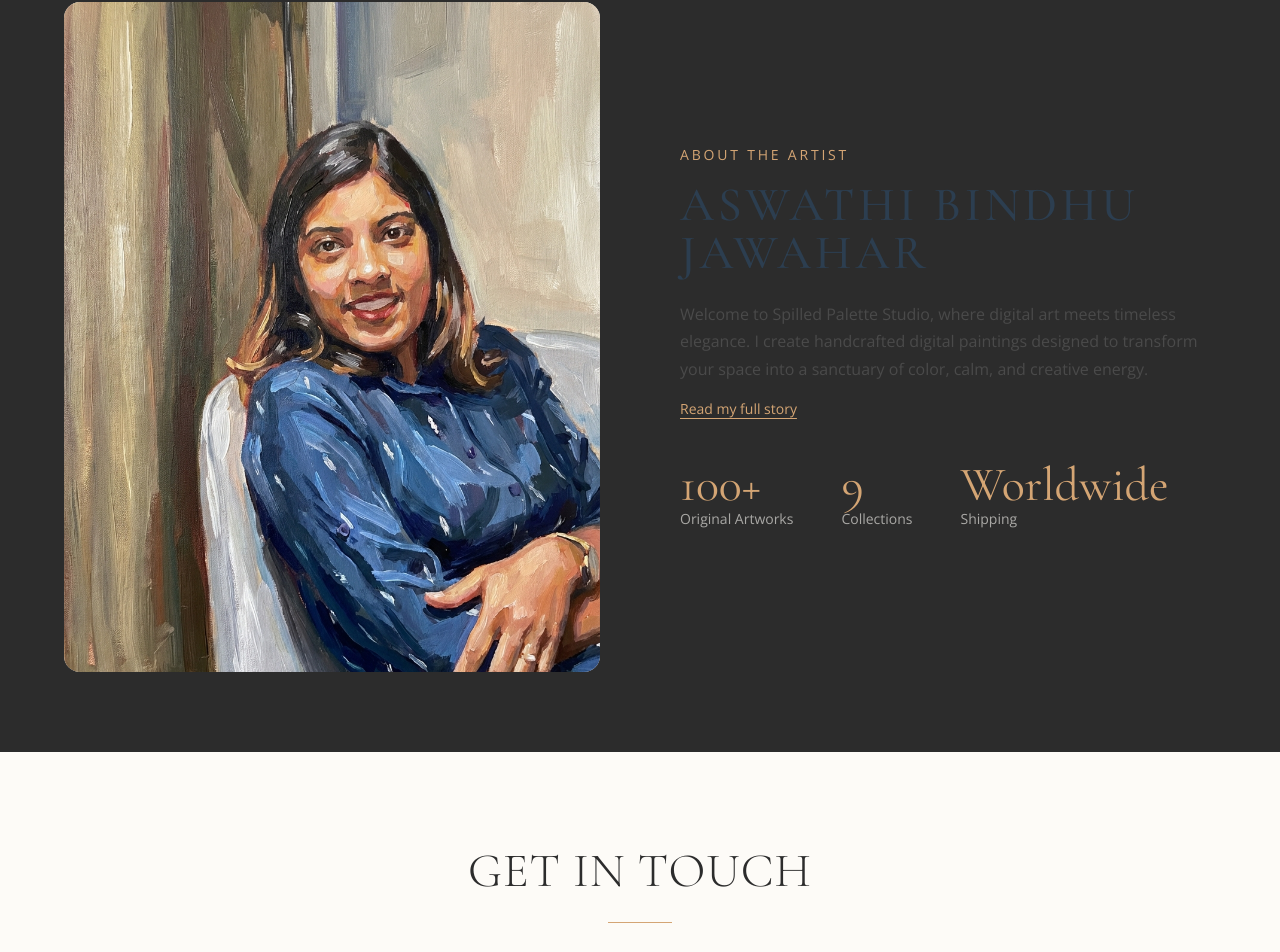
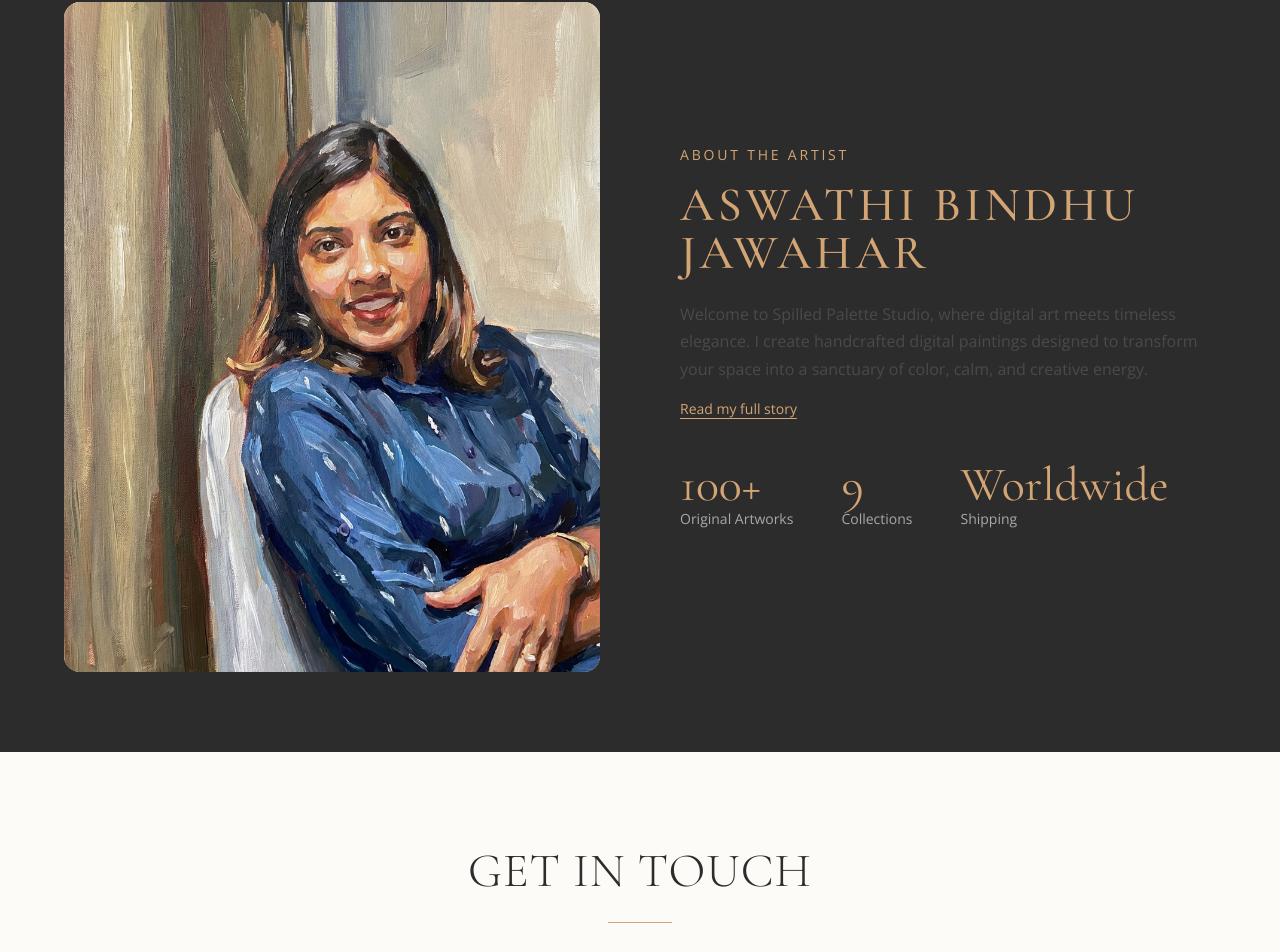
Before and after one commit to daredeep33/spilledpalettestudio, a Next.js app: page / in a window 1280 px wide. Shown: the part 2770-3722 px from the top of the page. Built offline with nearby package versions, Linux system fonts and the light colour scheme.

Commit message:
Fix: brighter gold color for name

```diff
--- a/components/AboutArtist.tsx
+++ b/components/AboutArtist.tsx
@@ -38,7 +38,7 @@ export default function AboutArtist() {
               About the Artist
             </p>
 
-            <h2 className="font-serif text-4xl sm:text-5xl mb-6">
+            <h2 className="font-serif text-4xl sm:text-5xl mb-6 text-[#D4A574]">
               Aswathi Bindhu Jawahar
             </h2>
 
```
